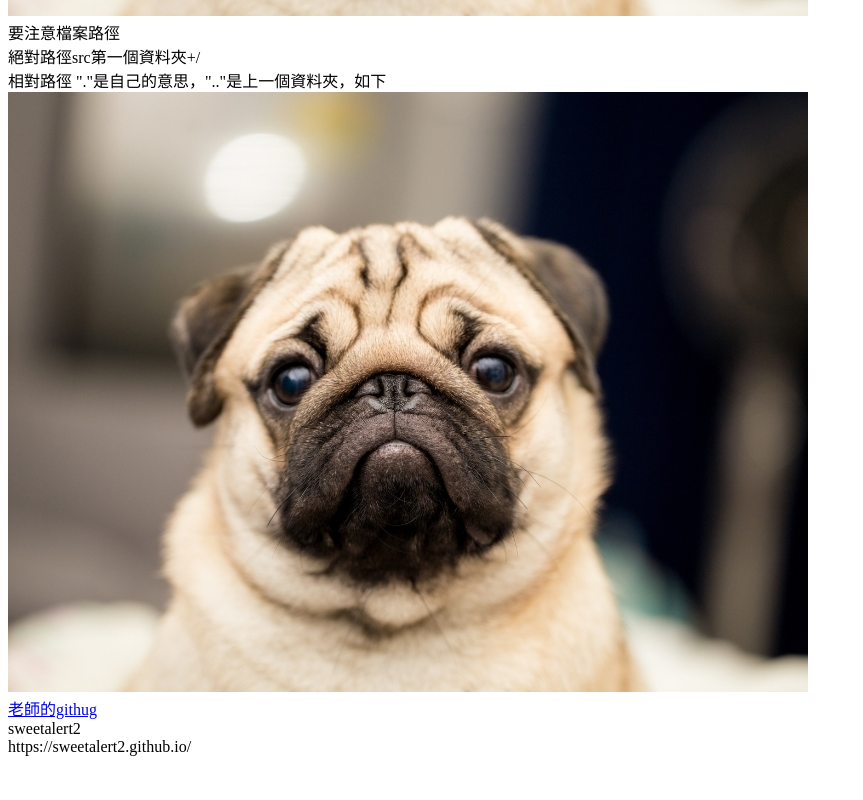
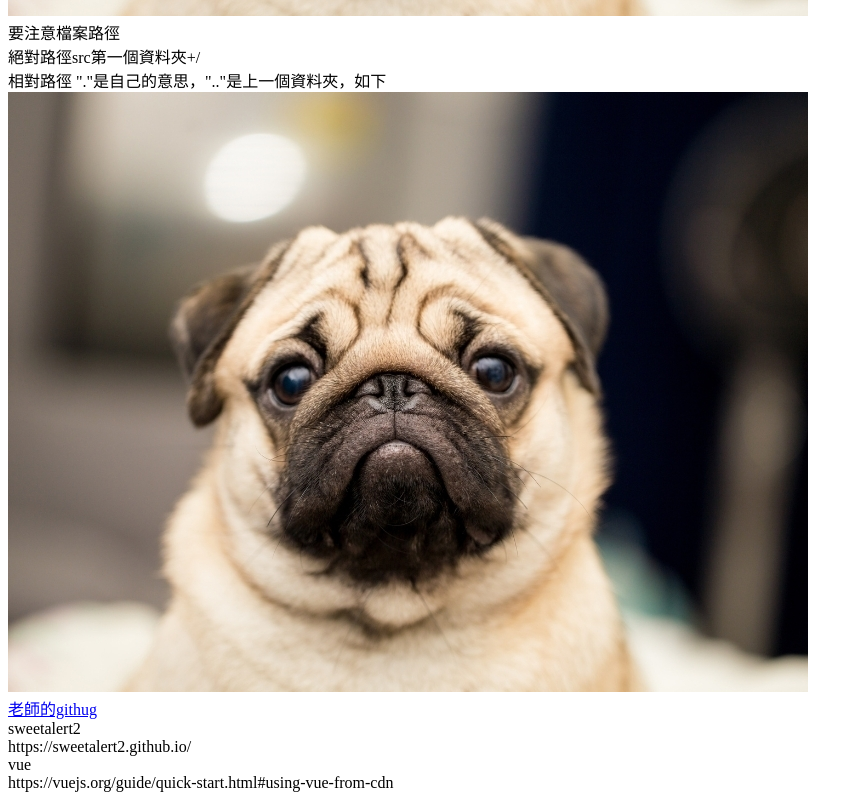
Before and after one commit to clair168/-, a plain HTML site: page dist/00index.html in a window 1280 px wide. Shown: the part 1149-1949 px from the top of the page, without its empty margins (0-863 px from the left). Before the commit the page ends 1913 px from the top, so only its background shows below. Drawn offline with Linux system fonts and the light colour scheme.

Commit message:
【套件】vue新增項目實作

```diff
--- a/dist/00index.html
+++ b/dist/00index.html
@@ -60,6 +60,9 @@
     <a href="https://github.com/davidworker/frontend20230320">老師的githug</a>
     <div>sweetalert2</div>
     <div>https://sweetalert2.github.io/</div>
+    <div>vue</div>
+    <div>https://vuejs.org/guide/quick-start.html#using-vue-from-cdn</div>
+
 </body>
 
 </html>
```
Also changed, not shown: dist/0531-todolist.html (+2 -0 lines).
